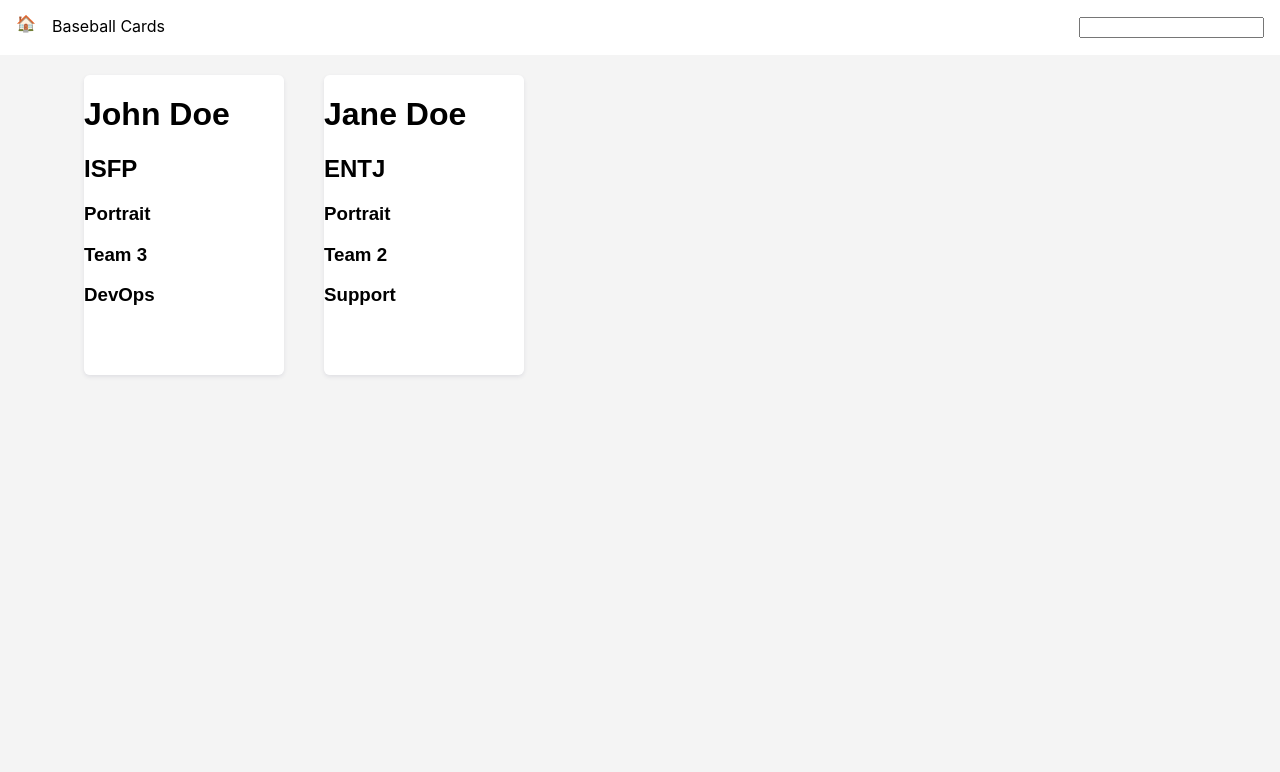
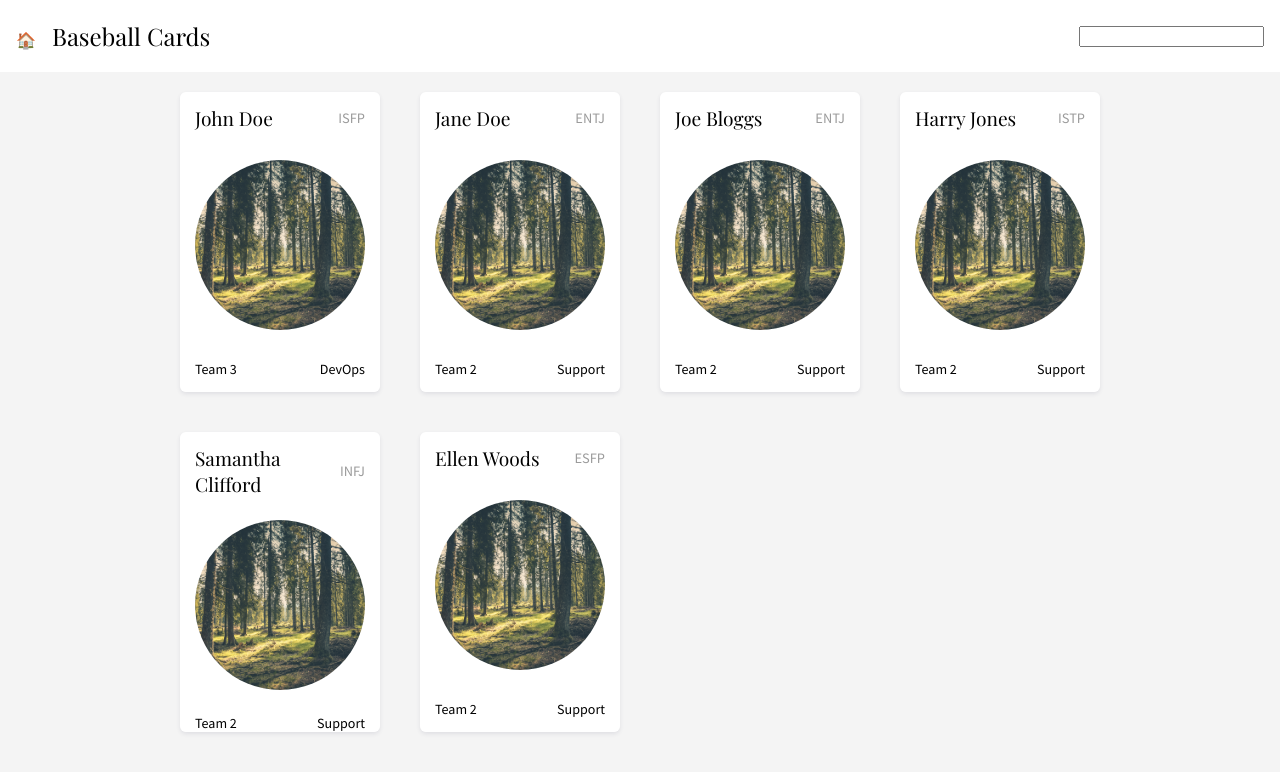
Before and after one commit to jw-green/baseball-card-app, a React app: page / in a window 1280 px wide. Built offline with nearby package versions, Linux system fonts and the light colour scheme.

Commit message:
Add card styling and placehoder images

```diff
--- a/public/index.html
+++ b/public/index.html
@@ -7,6 +7,7 @@
     <meta name="theme-color" content="#000000">
     <link rel="manifest" href="%PUBLIC_URL%/manifest.json">
     <link rel="shortcut icon" href="%PUBLIC_URL%/favicon.ico">
+    <link href="https://fonts.googleapis.com/css?family=Source+Sans+Pro|Playfair+Display" rel="stylesheet">
     <title>React App</title>
 </head>
 
--- a/src/app/NavBar.js
+++ b/src/app/NavBar.js
@@ -6,10 +6,12 @@ import '../styles/navbar.css';
 
 const NavBar = ({ filterValue, onChange }) => {
     return (
-        <div className='c-navbar'>
-          <ul className='c-navbar__items'>
-            <NavItem link="." title="🏠"/>
-            <PageTitle title="Baseball Cards"/>
+        <div className="c-navbar">
+          <ul className="c-navbar__items">
+            <div>
+              <NavItem link="." title="🏠"/>
+              <PageTitle title="Baseball Cards"/>
+            </div>
             <Filter filterValue={filterValue} onChange={onChange}/>
           </ul>
         </div>
--- a/src/components/CardFront.js
+++ b/src/components/CardFront.js
@@ -8,11 +8,15 @@ import Subteam from './Subteam.js'
 const CardFront = ({ name, mbti, portrait, subteam, team }) => {
     return (
         <div className="c-card__side">
-            <Name name={name}/>
-            <MBTI mbti={mbti} />
-            <Portrait portrait={portrait}/>
-            <Subteam subteam={subteam}/>
-            <Team team={team}/>
+            <div className="c-card__front-headline">
+                <Name name={name}/>
+                <MBTI mbti={mbti} />
+            </div>
+                <Portrait portrait={portrait}/>
+            <div className="c-card__front-team">
+                <Subteam subteam={subteam}/>
+                <Team team={team}/>
+            </div>
         </div>
     )
 }
--- a/src/components/MBTI.js
+++ b/src/components/MBTI.js
@@ -2,7 +2,7 @@ import React from 'react';
 
 const MBTI = ({mbti}) => {
     return (
-        <h2 className="c-MBTI">
+        <h2 className="c-mbti">
             {mbti}
         </h2>
     )
--- a/src/components/Portrait.js
+++ b/src/components/Portrait.js
@@ -1,10 +1,9 @@
 import React from 'react';
 
 const Portrait = ({portrait}) => {
+
     return (
-        <h3 className="c-portrait">
-            {portrait}
-        </h3>
+        <img className="c-portrait" src={portrait} alt="testing"/>
     )
 }
 
--- a/src/data/index.js
+++ b/src/data/index.js
@@ -2,17 +2,45 @@ var data = {
     1: {
         name: 'John Doe',
         mbti: 'ISFP',
-        portrait: 'Portrait',
+        portrait: '/images/trees.png',
         subteam: 'Team 3',
         team: 'DevOps'
     },
     2: {
         name: "Jane Doe",
         mbti: "ENTJ",
-        portrait: "Portrait",
+        portrait: '/images/trees.png',
         subteam: "Team 2",
         team: "Support"
-    }
+    },
+    3: {
+        name: "Joe Bloggs",
+        mbti: "ENTJ",
+        portrait: '/images/trees.png',
+        subteam: "Team 2",
+        team: "Support"
+    },
+    4: {
+        name: "Harry Jones",
+        mbti: "ISTP",
+        portrait: '/images/trees.png',
+        subteam: "Team 2",
+        team: "Support"
+    },
+    5: {
+        name: "Samantha Clifford",
+        mbti: "INFJ",
+        portrait: '/images/trees.png',
+        subteam: "Team 2",
+        team: "Support"
+    },
+    6: {
+        name: "Ellen Woods",
+        mbti: "ESFP",
+        portrait: '/images/trees.png',
+        subteam: "Team 2",
+        team: "Support"
+    },
 }
 
 export default data
--- a/src/styles/card.css
+++ b/src/styles/card.css
@@ -5,13 +5,15 @@
     position: relative;
     width: 200px;
     margin: 20px;
+    font-family: "Source Sans Pro";
+    font-size: 16px;
   }
 
   .c-card {
     height: 100%;
     position: absolute;
     transform-style: preserve-3d;
-    transition: all 1s ease-in-out;
+    transition: all 0.8s cubic-bezier(0.55, 0, 0, 1);
     width: 100%;
     border-radius: 6px;
     box-shadow: 0 2px 4px 0 rgba(50,50,93,.1);
@@ -29,6 +31,9 @@
     width: 100%;
     border-radius: 6px;
     background: #ffffff;
+    display: flex;
+    flex-direction: column;
+    justify-content: space-between;
   }
 
   .c-card__side-back {
@@ -39,3 +44,50 @@
     background: #ffffff;
     border-radius: 6px;
   }
+
+  .c-card__front-headline, .c-card__front-team {
+    font-size: 0.6em;
+    margin: 0px;
+    padding: 0px 15px;
+    display: flex;
+    justify-content: space-between;
+    align-items: center;
+  }
+
+  .c-card__front-headline .c-name {
+    font-family: "Playfair Display";
+    font-weight: 100;
+  }
+
+  .c-card__front-headline .c-mbti {
+    font-weight: 100;
+    color: rgb(155, 155, 155);
+  }
+
+  .c-portrait {
+    padding: 10px 0px;
+    margin: auto;
+    text-align: center;
+    font-family: "Playfair Display";
+    font-weight: 100;
+    color: rgb(155, 155, 155);
+    width: 170px;
+    height: 170px;
+    border-radius: 100%;
+  }
+
+  .c-card__front-team {
+    font-size: 0.75em;
+  }
+
+  .c-card__front-team .c-subteam {
+    font-weight: 100;
+  }
+
+  .c-card__front-team .c-team {
+    font-weight: 100;
+  }
+
+  /* .c-card__front-team {
+    float: right;
+  } */
--- a/src/styles/cardList.css
+++ b/src/styles/cardList.css
@@ -1,7 +1,9 @@
 .c-cardList {
-    width: 90%;
+    width: 75%;
     max-width: 1240px;
     margin: 0 auto;
 
     display: flex;
+    flex-direction: row;
+    flex-wrap: wrap;
 }
--- a/src/styles/navbar.css
+++ b/src/styles/navbar.css
@@ -1,18 +1,22 @@
 .c-navbar__items {
+    display: flex;
     list-style-type: none;
     margin: 0;
     padding: 0;
     overflow: hidden;
     background-color: #fff;
     text-decoration: none;
+    flex-direction: row;
+    justify-content: space-between;
+    align-items: center;
 }
 
 .c-nav__item {
-    float: left;
-    display: block;
     text-align: center;
-    padding: 14px 16px;
+    padding: 0px 16px;
     text-decoration: none;
+    display: inline-block;
+    line-height: 1;
 }
 
 .c-filter {
--- a/src/styles/pageTitle.css
+++ b/src/styles/pageTitle.css
@@ -1,5 +1,7 @@
 .c-page_title {
-    font-family: -apple-system, BlinkMacSystemFont, 'Segoe UI', Roboto, Oxygen, Ubuntu, Cantarell, 'Open Sans', 'Helvetica Neue', sans-serif;
-    float: left;
-    size: 1rem;
+    display: inline-block;
+    font-size: 1.5em;
+    font-family: "Playfair Display";
+    font-weight: 100;
+    line-height: 1;
 }
```
Also changed, not shown: public/images/trees.png (added).
